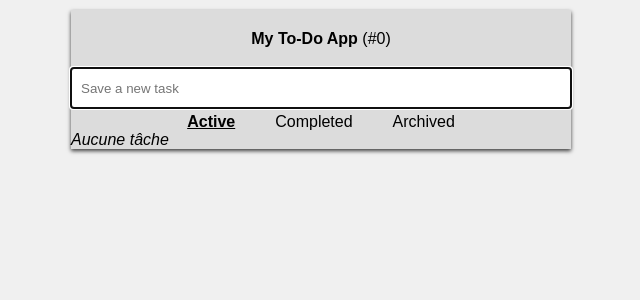
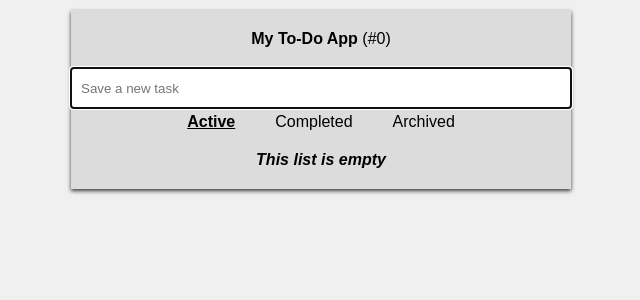
Before and after one commit to ko-dever/my-todo-app-react, a React (Create React App) app: page / in a window 1280 px wide. Shown: the top 300 px of the page, without its empty margins (319-959 px from the left). Built offline with nearby package versions, Linux system fonts and the light colour scheme.

Commit message:
Update text when a list is empty

```diff
--- a/src/components/TodosList/ListStyledComponents.js
+++ b/src/components/TodosList/ListStyledComponents.js
@@ -7,4 +7,13 @@ const StyledList = styled.ul`
 `;
 
 
-export { StyledList };
+const StyledEmptyList = styled.div`
+  padding: 20px 0;
+
+  font-style: italic;
+  font-weight: bold;
+  text-align: center;
+`;
+
+
+export { StyledList, StyledEmptyList, };
--- a/src/components/TodosList/TodosList.js
+++ b/src/components/TodosList/TodosList.js
@@ -1,7 +1,11 @@
 import React from 'react';
 import PropTypes from 'prop-types';
 
-import { StyledList } from './ListStyledComponents';
+import {
+  StyledList,
+  StyledEmptyList,
+} from './ListStyledComponents';
+
 import TodoItem from '../TodoItem';
 
 
@@ -16,9 +20,9 @@ const TodosList = ( { todos } ) => (
 
   todos.length === 0
 
-    ? <div>
-        <em>Aucune tâche</em>
-      </div>
+    ? <StyledEmptyList>
+        This list is empty
+      </StyledEmptyList>
 
     : <StyledList>
         { generateTodos( todos ) }
```
